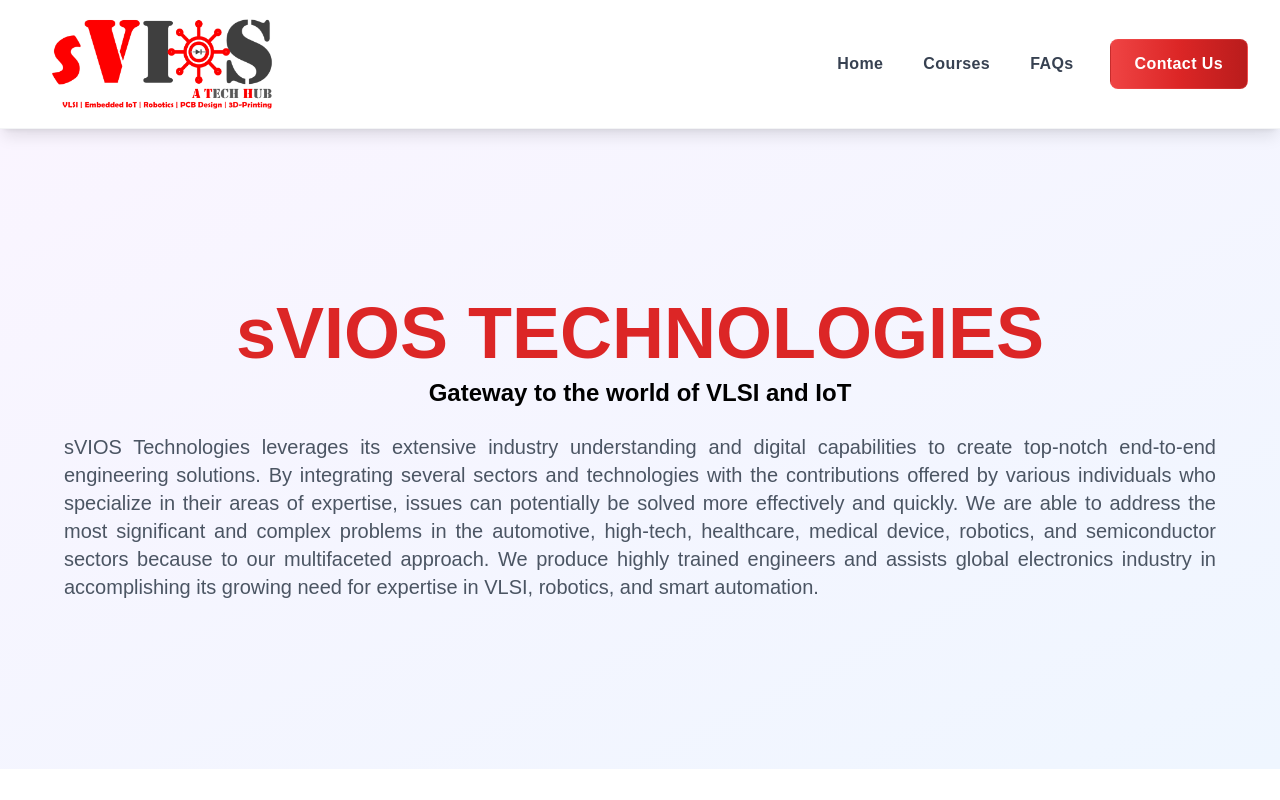
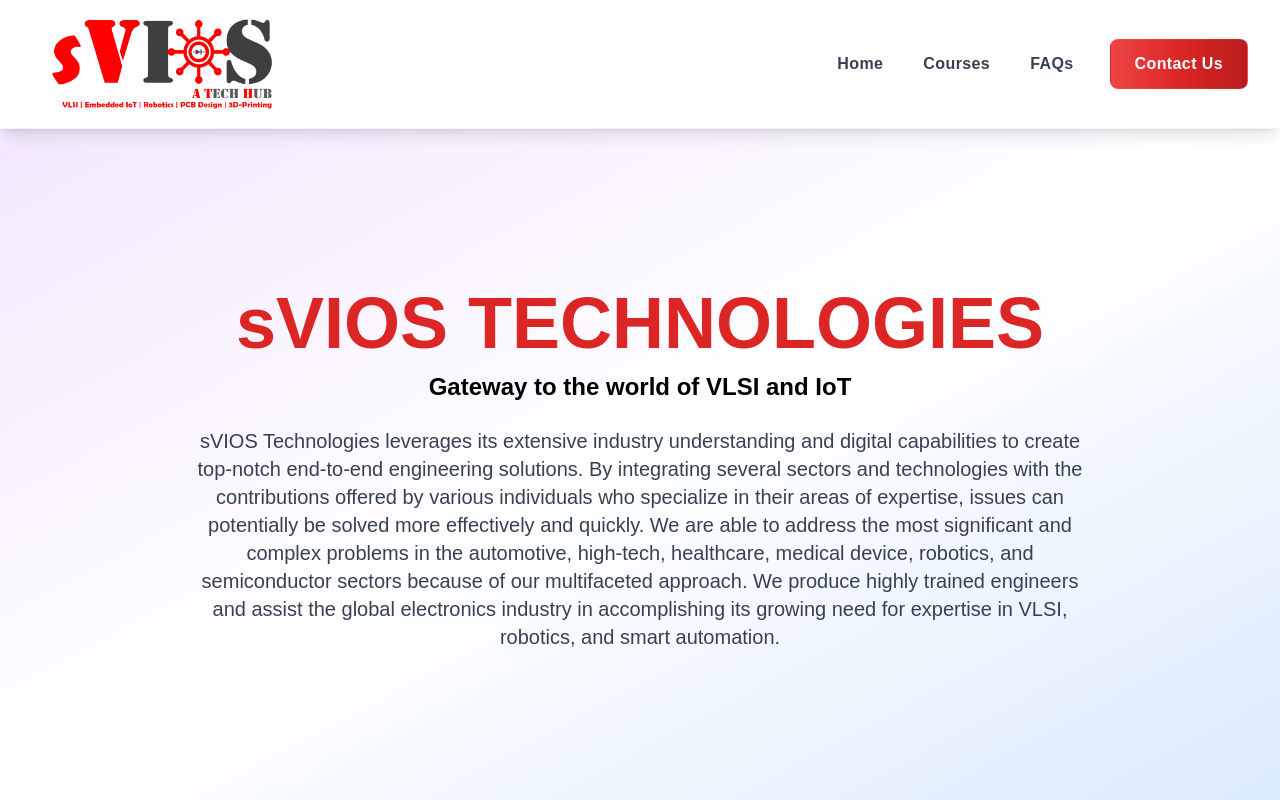
Before and after one commit to Akashrrrrd/VLSIGuru, a Next.js app: page / in a window 1280 px wide. Shown: the top 800 px of the page. Built offline with nearby package versions, Linux system fonts and the light colour scheme.

Commit message:
sVIOS Source Code

```diff
--- a/components/hero-section.tsx
+++ b/components/hero-section.tsx
@@ -1,21 +1,54 @@
+"use client";
 import { Button } from "@/components/ui/button";
 import { ArrowRight } from "lucide-react";
 import Link from "next/link";
 
 export function HeroSection() {
   return (
-    <section className="min-h-[80vh] flex items-center justify-center bg-gradient-to-br from-purple-50 to-blue-50 py-4">
-      <div className="max-w-7xl mx-auto px-4 sm:px-6 lg:px-8 text-center">
-        <h1 className="text-5xl md:text-7xl font-bold text-gray-900 mb-2">
+    <section className="min-h-[85vh] flex items-center justify-center bg-gradient-to-br from-purple-100 via-white to-blue-100 py-6 px-4">
+      <div className="max-w-6xl mx-auto text-center animate-fadeIn">
+        {/* Heading */}
+        <h1 className="text-4xl sm:text-5xl md:text-7xl font-extrabold text-gray-900 mb-3 leading-tight">
           <span className="text-red-600">sVIOS TECHNOLOGIES</span>
         </h1>
-        <p className="text-2xl text-black font-bold mb-6">
+
+        {/* Subheading */}
+        <p className="text-lg sm:text-xl md:text-2xl text-black font-semibold mb-6">
           Gateway to the world of VLSI and IoT
         </p>
-        <p className="text-lg md:text-xl text-gray-600 max-w-6xl mx-auto leading-relaxed text-justify">
-          sVIOS Technologies leverages its extensive industry understanding and digital capabilities to create top-notch end-to-end engineering solutions. By integrating several sectors and technologies with the contributions offered by various individuals who specialize in their areas of expertise, issues can potentially be solved more effectively and quickly. We are able to address the most significant and complex problems in the automotive, high-tech, healthcare, medical device, robotics, and semiconductor sectors because to our multifaceted approach. We produce highly trained engineers and assists global electronics industry in accomplishing its growing need for expertise in VLSI, robotics, and smart automation.
+
+        {/* Description */}
+        <p className="text-base sm:text-lg md:text-xl text-gray-700 max-w-4xl mx-auto leading-relaxed text-justify sm:text-center">
+          sVIOS Technologies leverages its extensive industry understanding and
+          digital capabilities to create top-notch end-to-end engineering
+          solutions. By integrating several sectors and technologies with the
+          contributions offered by various individuals who specialize in their
+          areas of expertise, issues can potentially be solved more effectively
+          and quickly. We are able to address the most significant and complex
+          problems in the automotive, high-tech, healthcare, medical device,
+          robotics, and semiconductor sectors because of our multifaceted
+          approach. We produce highly trained engineers and assist the global
+          electronics industry in accomplishing its growing need for expertise
+          in VLSI, robotics, and smart automation.
         </p>
       </div>
+
+      {/* Simple Fade Animation */}
+      <style jsx>{`
+        @keyframes fadeIn {
+          0% {
+            opacity: 0;
+            transform: translateY(15px);
+          }
+          100% {
+            opacity: 1;
+            transform: translateY(0);
+          }
+        }
+        .animate-fadeIn {
+          animation: fadeIn 1s ease-out forwards;
+        }
+      `}</style>
     </section>
   );
 }
```
